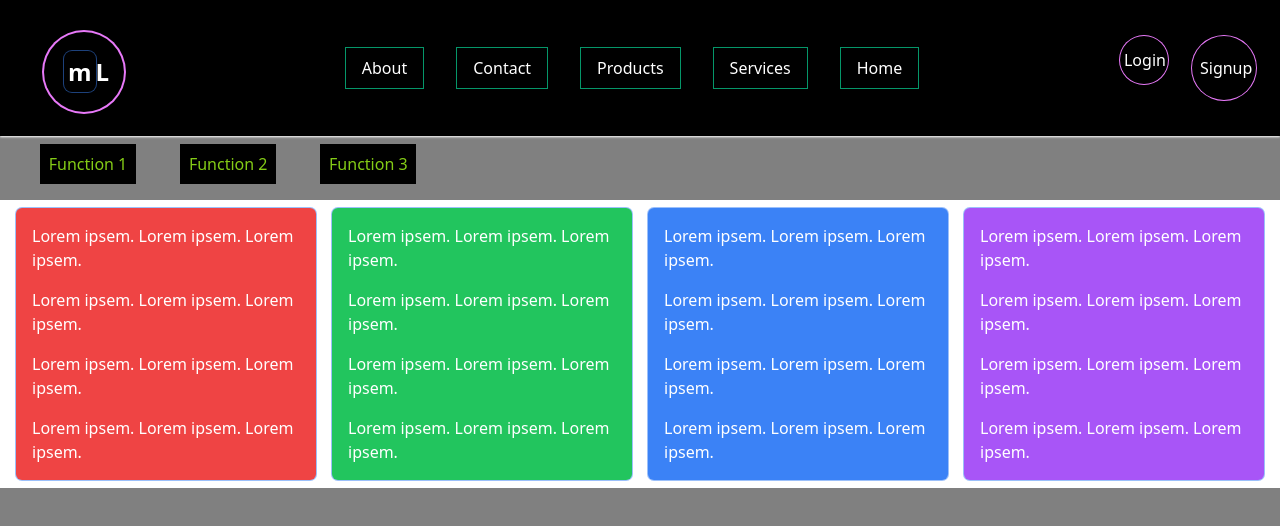
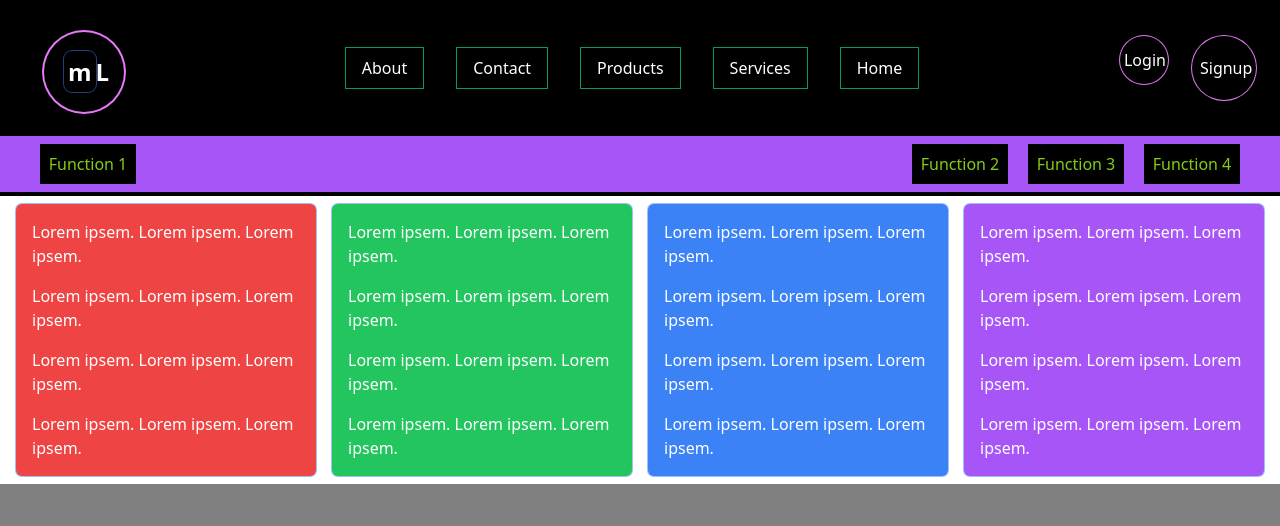
Before and after one commit to swavyast/TailwindProject-1, a website: page index.html in a window 1280 px wide. Drawn offline with nearby package versions, Linux system fonts and the light colour scheme.

Commit message:
tailwind-project-1 : commit - 00000003

```diff
--- a/index.html
+++ b/index.html
@@ -61,16 +61,20 @@
 
 
         <!--===========================Script Test Bar===========================-->
+        <div class="bg-purple-500 pb-2 mx-auto flex">
 
-        <button class="btn btn-primary w-24 bg-black mx-auto p-2 mt-2 ml-10 text-center text-lime-500" onclick="funct1()">Function 1</button>
-        <button class="btn btn-primary w-24 bg-black mx-auto p-2 mt-2 ml-10 text-center text-lime-500" onclick="funct2()">Function 2</button>
-        <button class="btn btn-primary w-24 bg-black mx-auto p-2 mt-2 ml-10 text-center text-lime-500" onclick="funct3()">Function 3</button>
+            <button class="btn btn-primary w-24 bg-black p-2 mt-2 ml-10 me-auto text-center text-lime-500" onclick="funct1()">Function 1</button>
+            <button class="btn btn-primary w-24 bg-black p-2 mt-2 mr-5 text-center text-lime-500" onclick="funct2()">Function 2</button>
+            <button class="btn btn-primary w-24 bg-black p-2 mt-2 mr-5 text-center text-lime-500" onclick="funct3()">Function 3</button>
+            <button class="btn btn-primary w-24 bg-black p-2 mt-2 mr-10 text-center text-lime-500" onclick="funct4()">Function 4</button>
+        </div>
+        <div class="bg-rose-600 text-white font-medium text-center" id="printResult"></div>
         <!--===========================Script Test Bar===========================-->
 
         <!--===========================Boxes===========================-->
 
-        <div class="flex md:mx-auto">
-            <div class="row-span-10 bg-current flex mx-auto mt-4 p-2">
+        <div class="flex md:mx-auto bg-black">
+            <div class="row-span-10 bg-current flex mx-auto mt-1 p-2 ">
                 <div class="col-span-4 mx-2 bg-red-500 p-2 ring-1 rounded-md">
                     <p class="text-white p-2">Lorem ipsem. Lorem ipsem. Lorem ipsem.</p>
                     <p class="text-white p-2">Lorem ipsem. Lorem ipsem. Lorem ipsem.</p>
--- a/js/script.js
+++ b/js/script.js
@@ -31,3 +31,16 @@ function funct3(){
     // document.write(exp)
     exp==='true'? alert("You have selected true and since i'm telling it right, it's already magical, isn't it?"): alert("no magic here :/")
 }
+
+function funct4(){
+    const c = prompt("Enter a number", "e.g. : 1,2,3,4,5 ... rtc")
+    const a = []
+    for(i=1;i<=10;i++){
+        a[i] = c*i+'&nbsp';
+        //document.getElementById("printResult").innerText=(c*i+" ")
+
+    }
+    for(i=1;i<=10;i++){
+    document.getElementById("printResult").innerText="This method prints a table\nSince you have typed "+c+"\nit will print the table of "+c +"\nand table of "+c +" = "+a
+    }
+}
```
